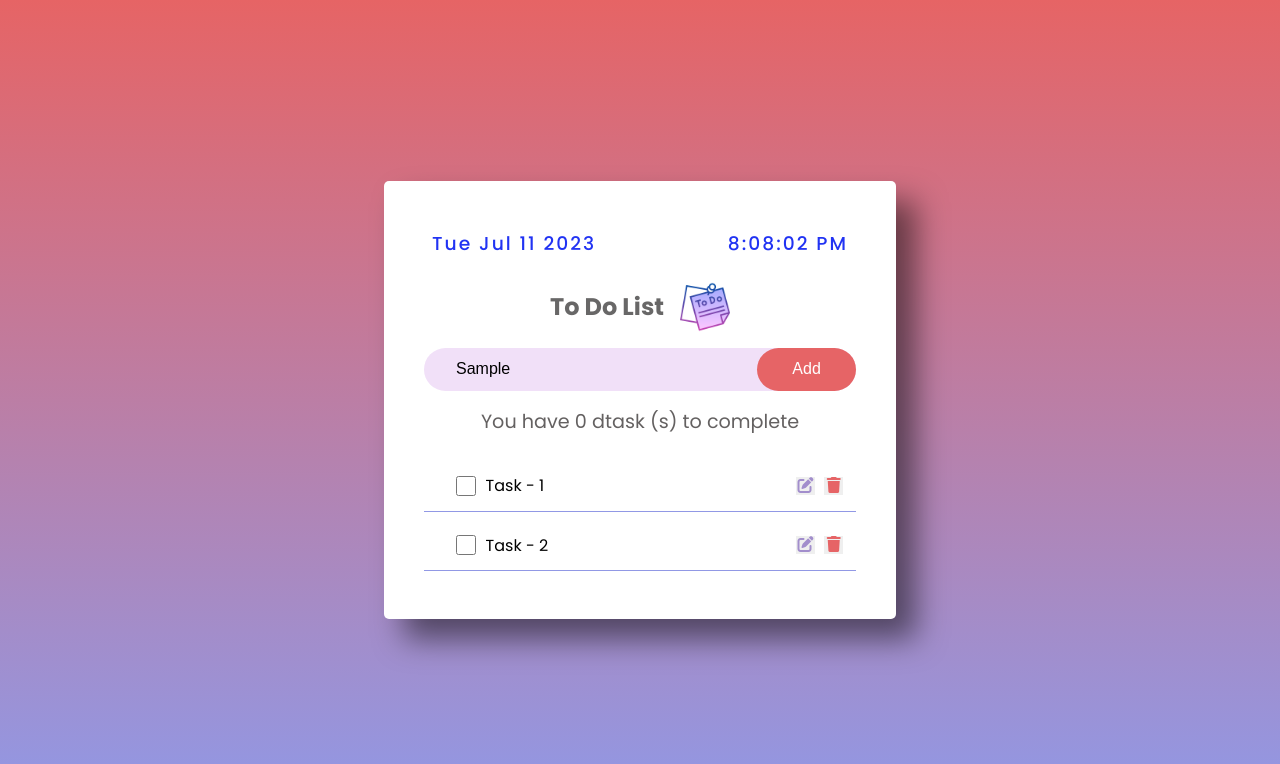
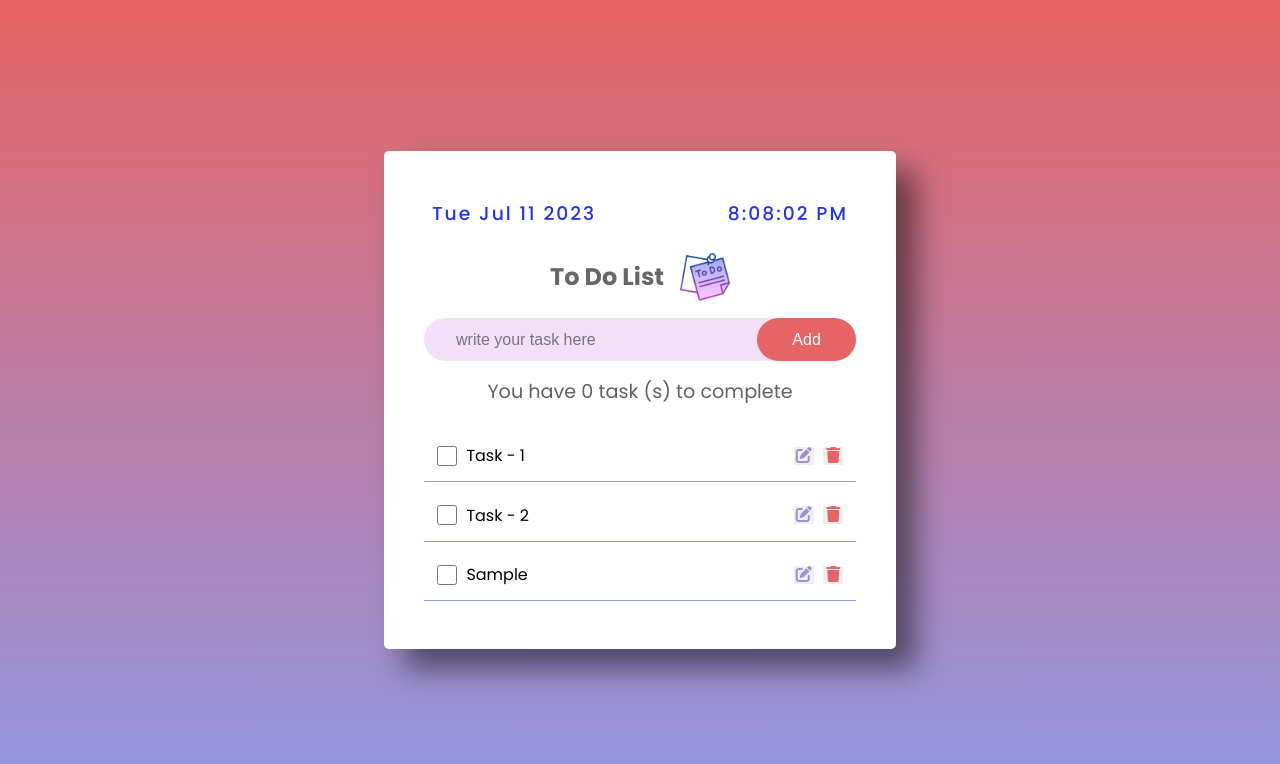
Before and after one commit to sgokbi/to-do-app, a plain HTML site: page index.html in a window 1280 px wide. Both pictures are taken after typing "Sample" into the empty fields and a click on the button "Add". Drawn offline with Linux system fonts and the light colour scheme.

Commit message:
add button, edit button is done

```diff
--- a/index.html
+++ b/index.html
@@ -38,19 +38,21 @@
 
         <!-- INPUT FILED  -->
         <div class="input-box">
-          <input type="text" placeholder="write your task here" />
+          <input
+            type="text"
+            placeholder="write your task here"
+            id="todo-field"
+          />
           <button id="add-btn">Add</button>
         </div>
 
         <!-- Remaining task massage  -->
         <div class="list-left-message">
-          <p>
-            You have <span class="task-number">0</span> dtask (s) to complete
-          </p>
+          <p>You have <span id="task-number">0</span> task (s) to complete</p>
         </div>
 
         <!-- Todo list container  -->
-        <div class="todo-list-container">
+        <div id="todo-list-container">
           <div class="list">
             <input type="checkbox" class="list-check checked" />
             <span class="list-name">Task - 1</span>
--- a/main.js
+++ b/main.js
@@ -2,6 +2,10 @@
 
 const date_ = document.getElementById("date");
 const time_ = document.getElementById("time");
+const todoField = document.getElementById("todo-field");
+const addBtn = document.getElementById("add-btn");
+const taskNumber = document.getElementById("task-number");
+const listContainer = document.getElementById("todo-list-container");
 
 const newTime = Date.now();
 const today = new Date(newTime);
@@ -15,7 +19,57 @@ setInterval(() => {
   time_.innerHTML = today.toLocaleTimeString();
 }, 1000); // here the 1000 = 1s
 
-// setInterval(() => {
-//   const today = new Date();
-//   time_.innerHTML = today.toLocaleTimeString();
-// }, 1000);
+// TASK COUNT
+let taskCount = 0;
+
+const displayTaskCount = function (taskCount) {
+  taskNumber.innerText = taskCount;
+};
+
+// add task list
+addBtn.addEventListener("click", function () {
+  console.log("click");
+
+  const taskName = todoField.value;
+  console.log(taskName);
+  if (!taskName) {
+    alert("Input field cannot be empty! Please write a task.");
+  } else {
+    const task = `
+    <div class="list">
+      <input type="checkbox" class="list-check checked" />
+      <span class="list-name">${taskName}</span>
+      <button class="edit">
+        <i class="fa-solid fa-pen-to-square"></i>
+      </button>
+      <button class="delete"><i class="fa-solid fa-trash"></i></button>
+     </div>
+    `;
+    listContainer.insertAdjacentHTML("beforeend", task);
+  }
+
+  const editButtons = document.querySelectorAll(".edit");
+  editButtons.forEach((editBtn) => {
+    editBtn.addEventListener("click", function (e) {
+      let targetElement = e.target;
+      console.log(targetElement); // i (icon)
+      console.log(e.target.parentElement); // button
+      console.log(e.target.className === "edit"); // false
+
+      if (!(e.target.className === "edit")) {
+        targetElement = e.target.parentElement;
+      }
+
+      console.log(targetElement.previousElementSibling);
+      console.log(targetElement.parentNode);
+
+      todoField.value = targetElement.previousElementSibling.innerText;
+      targetElement.parentNode.remove();
+
+      taskCount = taskCount - 1;
+      displayTaskCount(taskCount);
+    });
+  });
+
+  todoField.value = "";
+});
--- a/style.css
+++ b/style.css
@@ -101,7 +101,7 @@ input {
 
 .list {
   margin: 0.5rem 0;
-  padding: 0.8rem 0.8rem 0.8rem 2rem;
+  padding: 0.8rem;
 
   display: grid;
   grid-template-columns: 1fr 16fr 1fr 1fr;
```
